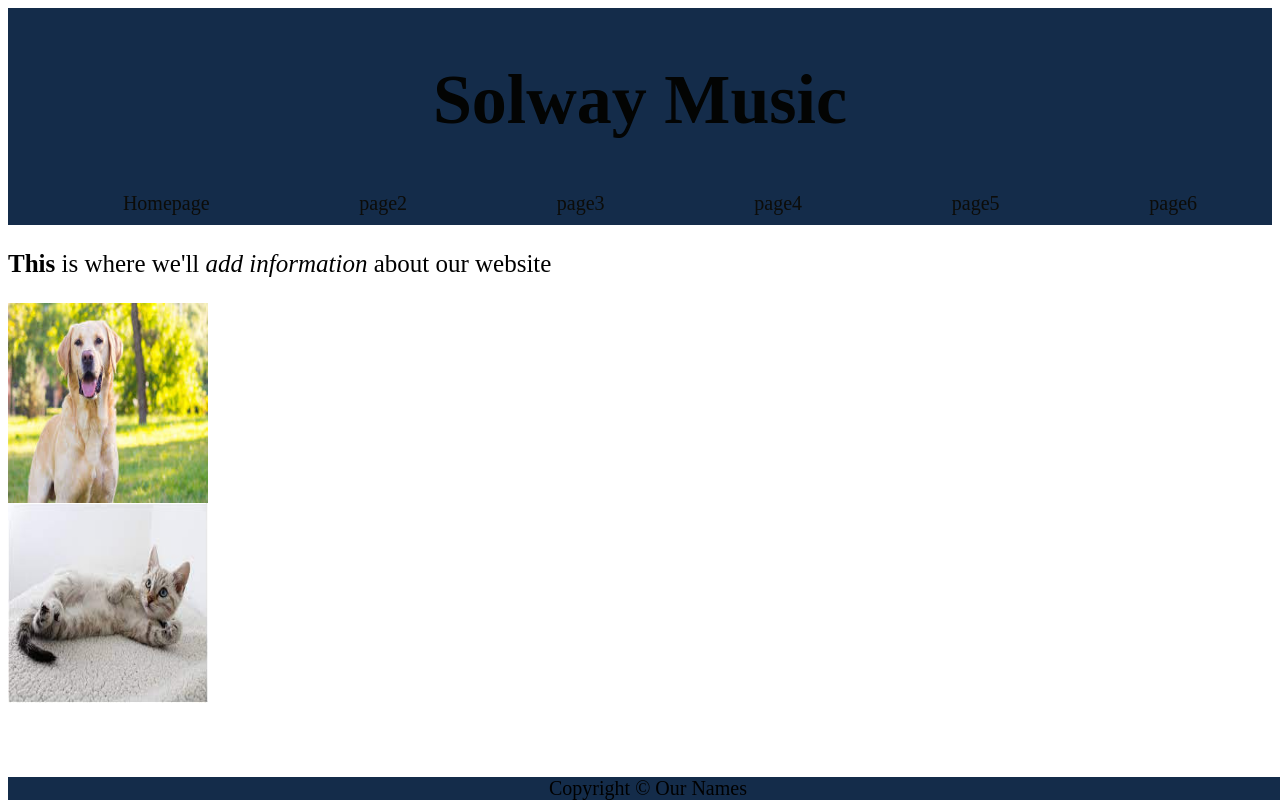
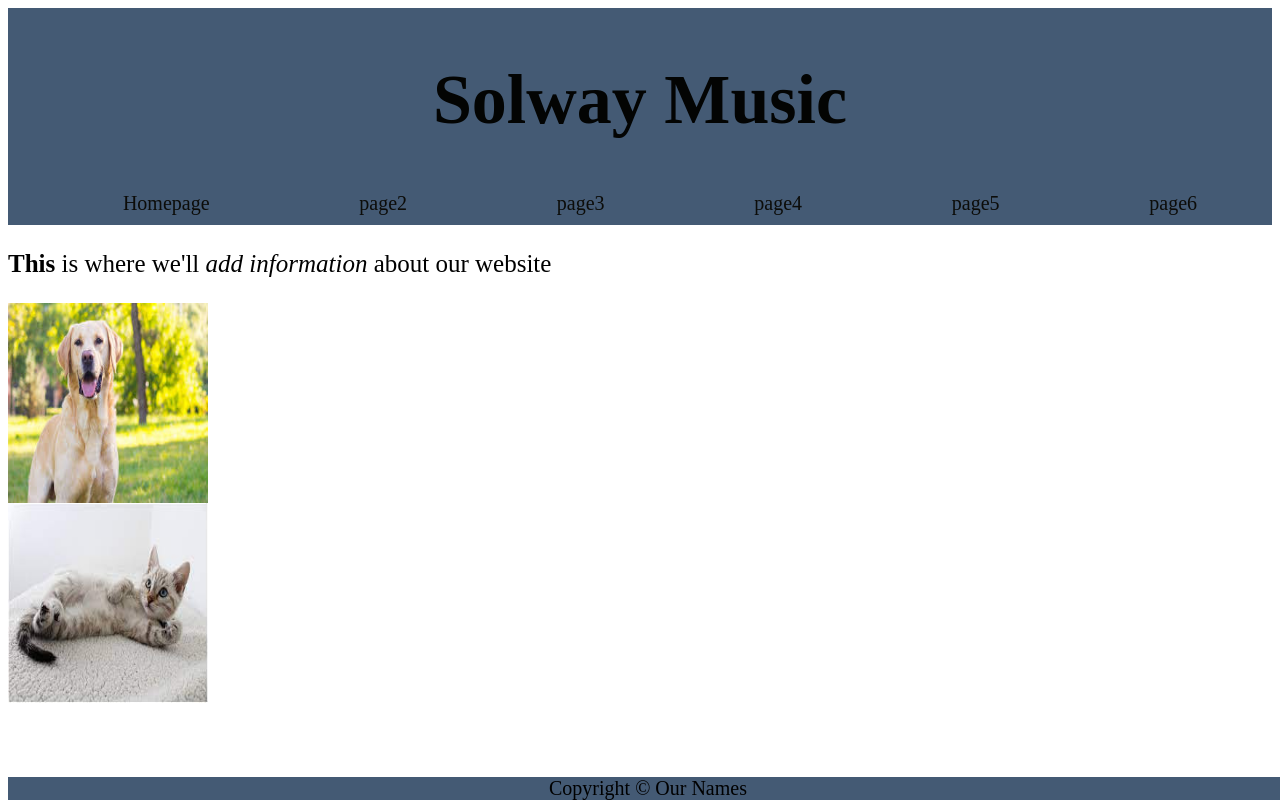
Before and after one commit to adrian23adrian43/adrian23adrian43.github.io, a plain HTML site: page index.html in a window 1280 px wide. Drawn offline with Linux system fonts and the light colour scheme.

Commit message:
b and h color

```diff
--- a/styles.css
+++ b/styles.css
@@ -5,7 +5,7 @@ html {
   header{
     width:100%;
     align-items: center;
-    background-color: #142c4a;
+    background-color: #445a74;
     padding-top: 5px;
     padding-bottom: 5px;
   }
@@ -49,7 +49,7 @@ html {
     width: 100%;
     text-align: center;
     font-size: 20px;
-    background-color: #142c4a;
+    background-color: #445a74;
     bottom: 0;
     position: fixed;
   }
```
